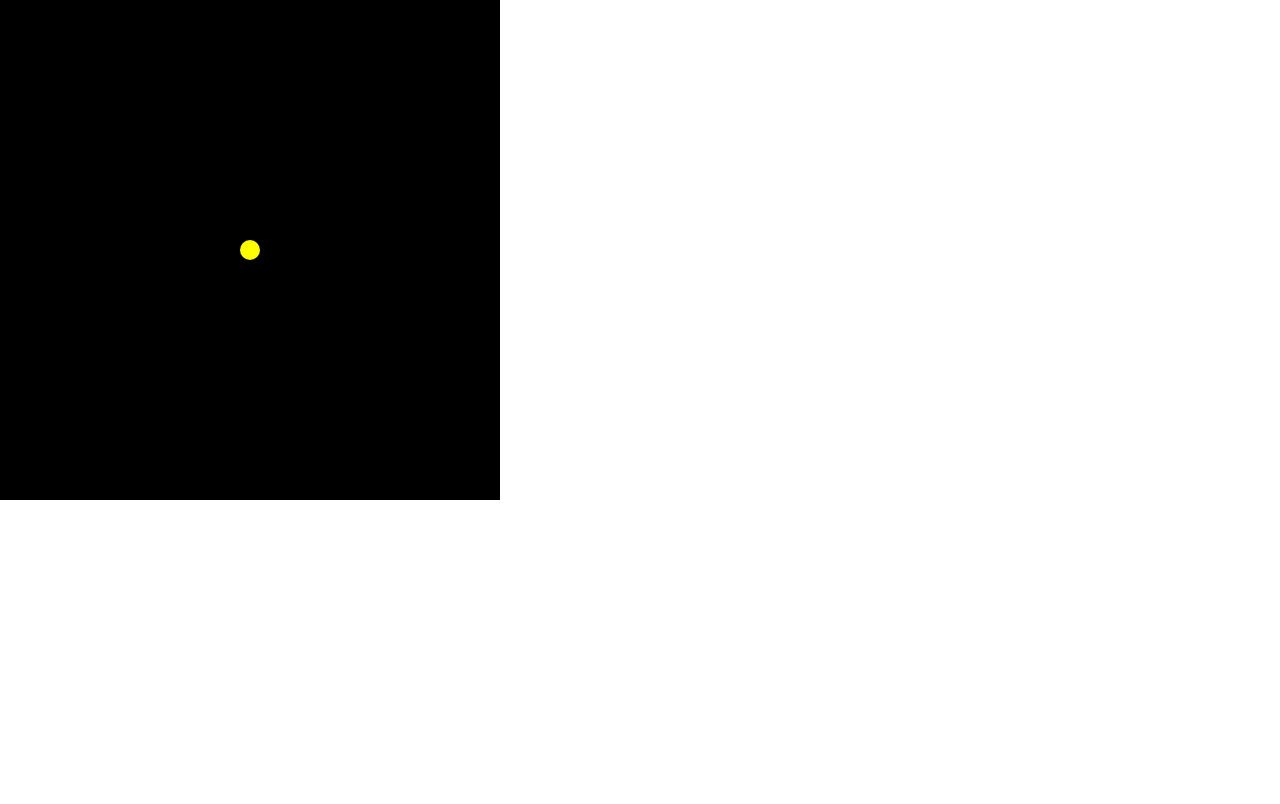
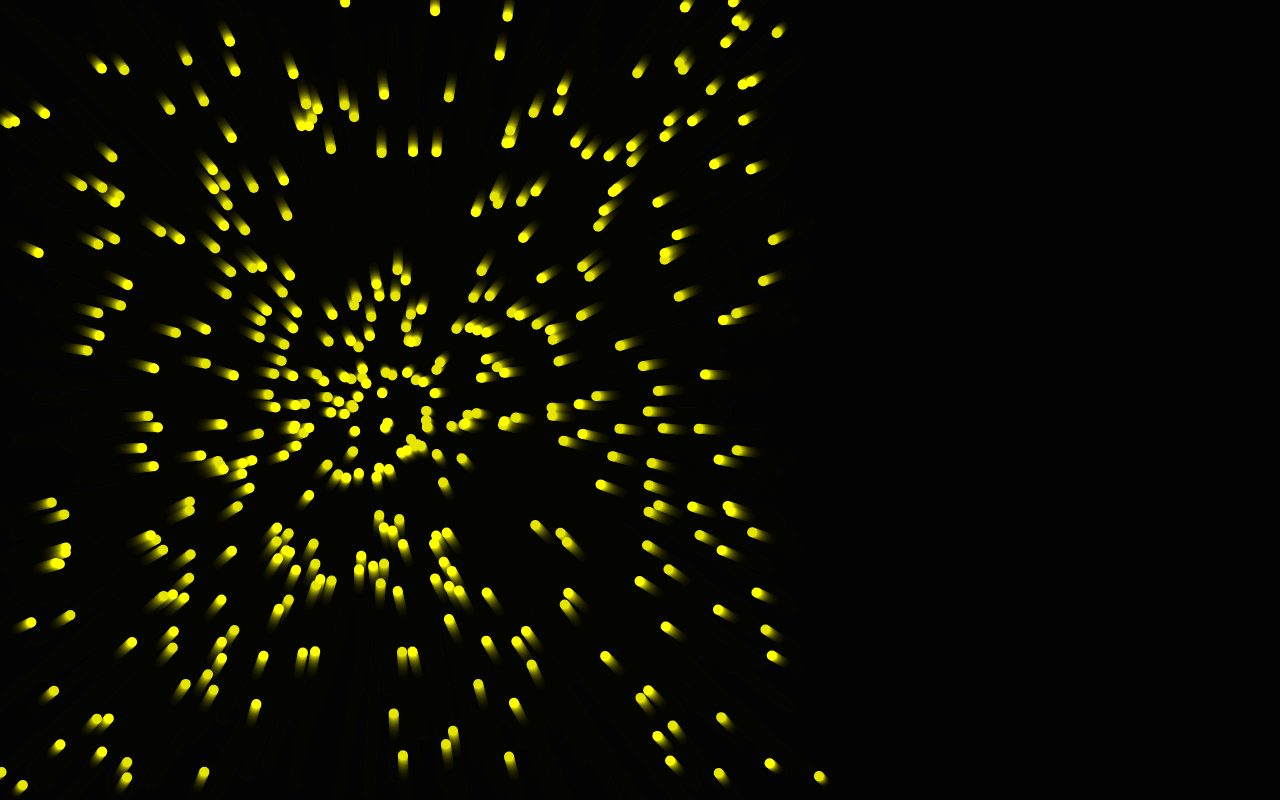
Before and after one commit to len-zobano/9i7-website, a React (Create React App) app: page / in a window 1280 px wide. Built offline with nearby package versions, Linux system fonts and the light colour scheme.

Commit message:
basic particle simulation with gravity only

```diff
--- a/src/App.js
+++ b/src/App.js
@@ -15,11 +15,14 @@ class ParticleWorld {
   }
 
   simulate(time) {
-    let interval = time - this.#currentTime;
+    let interval = (time - this.#currentTime)/20000;
 
+    console.log('simulating with interval',interval);
     this.#particles.forEach((particleA) => {
       this.#particles.forEach((particleB) => {
-        particleA.calculateEffect(particleB, interval);
+        if (particleA !== particleB) {
+          particleA.calculateEffect(particleB, interval);
+        }
       });
 
       particleA.calculatePosition(interval);
@@ -29,12 +32,14 @@ class ParticleWorld {
   }
 
   draw() {
+
+    let dimensions = getWindowDimensions();
+
     var canvas = document.getElementById("test-canvas");
     if (canvas) {
-      console.log('drawing world');
       var ctx = canvas.getContext("2d");
-      ctx.fillStyle = "black";
-      ctx.fillRect(0, 0, 500, 500);
+      ctx.fillStyle = "rgba(0,0,0,0.1)";
+      ctx.fillRect(0, 0, dimensions.width, dimensions.height);
 
       this.#particles.forEach((particle) => {
         particle.draw();
@@ -54,7 +59,11 @@ class Particle {
     this.#repulsion = 1;
     this.#gravity = 1;
     this.#dimensions = 2;
-    this.#position = new Array (this.#dimensions);
+
+    for (let i = 0; i < this.#dimensions; ++i) {
+      this.#position[i] = 0;
+      this.#velocity[i] = 0;
+    }
   }
 
   // constructor (repulsion, gravity) {
@@ -72,12 +81,9 @@ class Particle {
   // }
 
   set position (arr) {
-
-    console.log('setting position with',arr);
     if (arr.length === this.#dimensions) {
       this.#position = arr.slice(0);
     }
-    console.log('position:',this.#position);
   }
 
   get position () {
@@ -103,11 +109,16 @@ class Particle {
   }
 
   calculateEffect (otherParticle, time) {
+    let distanceSquared = 0;
+    for (let i = 0; i < this.#dimensions; ++i) {
+      distanceSquared += Math.pow((otherParticle.#position[i] - this.#position[i]),2);
+    }
+
     for (let i = 0; i < this.#dimensions; ++i) {
       //calculate based on other particle's gravity
-      this.#velocity[i] += time*otherParticle.#gravity/(1+Math.pow((otherParticle.#position[i] - this.#position[i]), 2));
+      this.#velocity[i] += time*otherParticle.#gravity/(distanceSquared+1)*(otherParticle.#position[i] - this.#position[i]);
       //calculate based on other particle's repulsion
-      this.#velocity[i] += -time*otherParticle.#repulsion/Math.pow((otherParticle.#position[i] - this.#position[i]), 2);
+      // this.#velocity[i] += -time*otherParticle.#repulsion/Math.pow((otherParticle.#position[i] - this.#position[i]), 2);
     }
   }
 
@@ -119,16 +130,14 @@ class Particle {
   }
 
   draw() {
-    let viewportSize = [500, 500];
+    let dimensions = getWindowDimensions();
 
     let circle = {
-      x: (1 + this.#position[0])*250,
-      y: (1 + this.#position[1])*250,
-      radius: 10,
+      x: (1 + this.#position[0])*dimensions.height/2,
+      y: (1 + this.#position[1])*dimensions.height/2,
+      radius: 5,
       fill: "#ffff00"
     };
-
-    console.log('drawing circle',circle,'with position',this.#position);
 
     var canvas = document.getElementById("test-canvas");
     if (canvas) {
@@ -166,7 +175,6 @@ function useWindowDimensions() {
 
   useEffect(() => {
     function handleResize() {
-      console.log("dimensions: ",getWindowDimensions());
 
       let dimensions = getWindowDimensions();
 
@@ -194,13 +202,15 @@ function App() {
 
   let world = new ParticleWorld();
   world.setTime(new Date().getTime());
-  let particle = new Particle();
-  particle.position = [0,0];
 
-  world.addParticle(particle);
+  for (let i = 0; i < 200; ++i) {
+    let particle = new Particle();
+    particle.position = [Math.random()*2-1,Math.random()*2-1];
+    world.addParticle(particle);
+  }
 
   function animate () {
-    // world.simulate(new Date().getTime());
+    world.simulate(new Date().getTime());
     world.draw();
 
     window.requestAnimationFrame(animate);
```
